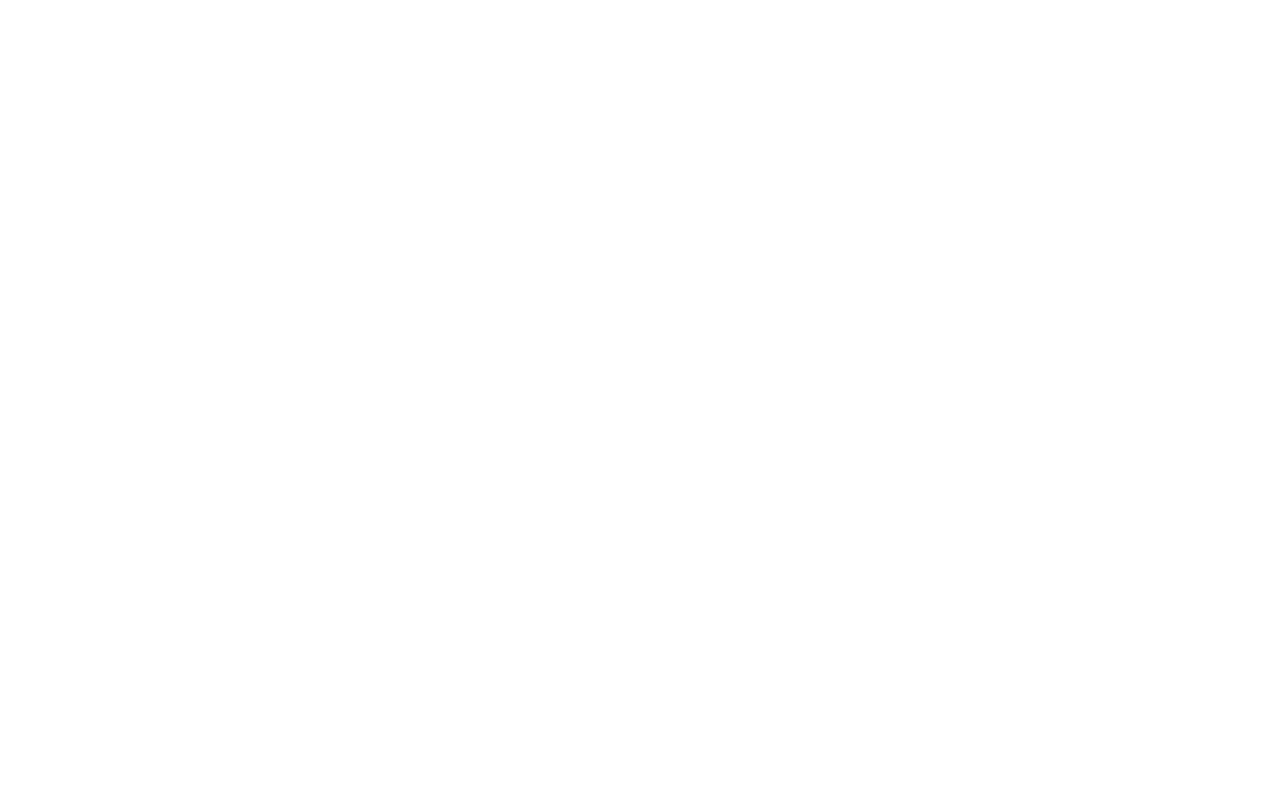
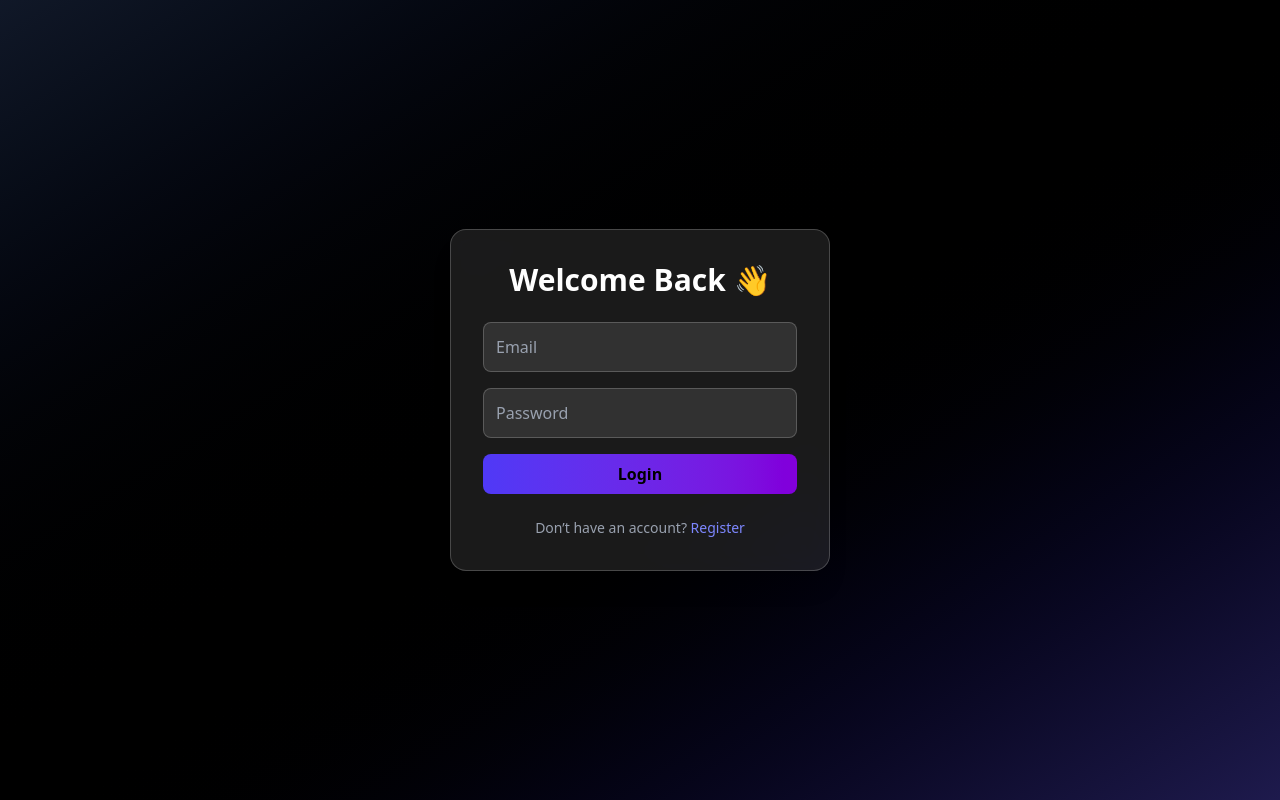
Before and after one commit to starkid111/User-Manager-App, a React (Vite) app: page /login in a window 1280 px wide. Before the commit this address had no page. Built offline with nearby package versions, Linux system fonts and the light colour scheme.

Commit message:
login page created

```diff
--- a/src/App.tsx
+++ b/src/App.tsx
@@ -3,10 +3,12 @@
 import Analytics from "./components/Analytics";
 import DashboardLayout from "./components/DashboardLayout";
 import GadgetList from "./components/GadgetList";
+import Login from "./auth/Login";
 
 const App = () => {
   return (
     <Routes>
+      <Route path="/login" element={<Login />} />
       <Route
         path="/"
         element={
--- a/src/auth/Login.tsx
+++ b/src/auth/Login.tsx
@@ -0,0 +1,89 @@
+import React, { useState } from "react";
+
+import { useAuth } from "./AuthContext";
+import { useNavigate } from "react-router-dom";
+
+const Login: React.FC = () => {
+  const { login } = useAuth();
+  const navigate = useNavigate();
+
+  const [email, setEmail] = useState("");
+  const [password, setPassword] = useState("");
+  const [error, setError] = useState("");
+  const [loading, setLoading] = useState(false);
+
+  const handleLogin = async (e: React.FormEvent) => {
+    e.preventDefault();
+    setError("");
+    setLoading(true);
+
+    try {
+      await login(email, password);
+      navigate("/");
+    } catch (err: any) {
+      setError(err.message || "Invalid email or password");
+    } finally {
+      setLoading(false);
+    }
+  };
+
+  return (
+    <div className="flex items-center justify-center min-h-screen bg-gradient-to-br from-gray-900 via-black to-indigo-950">
+      <div className="bg-white/10 backdrop-blur-lg border border-white/20 p-8 rounded-2xl shadow-xl w-[380px]">
+        <h1 className="text-3xl font-bold text-white text-center mb-6">
+          Welcome Back 👋
+        </h1>
+
+        {error && (
+          <p className="bg-red-500/10 text-red-400 border border-red-500/20 text-sm p-2 mb-4 rounded text-center">
+            {error}
+          </p>
+        )}
+
+        <form onSubmit={handleLogin} className="space-y-4">
+          <div>
+            <input
+              type="email"
+              placeholder="Email"
+              value={email}
+              onChange={(e) => setEmail(e.target.value)}
+              className="w-full bg-white/10 border border-white/20 text-white placeholder-gray-400 rounded-lg p-3 focus:outline-none focus:ring-2 focus:ring-indigo-500"
+              required
+            />
+          </div>
+
+          <div>
+            <input
+              type="password"
+              placeholder="Password"
+              value={password}
+              onChange={(e) => setPassword(e.target.value)}
+              className="w-full bg-white/10 border border-white/20 text-white placeholder-gray-400 rounded-lg p-3 focus:outline-none focus:ring-2 focus:ring-indigo-500"
+              required
+            />
+          </div>
+
+          <button
+            type="submit"
+            disabled={loading}
+            className="w-full bg-gradient-to-r from-indigo-600 to-purple-700 py-2 rounded-lg font-semibold hover:opacity-90 transition"
+          >
+            {loading ? "Logging in..." : "Login"}
+          </button>
+        </form>
+
+        <p className="text-center text-sm text-gray-400 mt-6">
+          Don’t have an account?{" "}
+          <a
+            href="/register"
+            className="text-indigo-400 hover:text-indigo-300 transition"
+          >
+            Register
+          </a>
+        </p>
+      </div>
+    </div>
+  );
+};
+
+export default Login;
--- a/src/main.tsx
+++ b/src/main.tsx
@@ -1,13 +1,17 @@
 import './index.css'
+
 import App from './App.tsx'
+import { AuthProvider } from './auth/AuthContext.tsx'
+import { BrowserRouter } from 'react-router-dom'
 import { StrictMode } from 'react'
 import { createRoot } from 'react-dom/client'
-import { BrowserRouter } from 'react-router-dom'
 
 createRoot(document.getElementById('root')!).render(
   <StrictMode>
+   <AuthProvider>
     <BrowserRouter>
       <App />
     </BrowserRouter>
+    </AuthProvider>
   </StrictMode>,
 )
```
